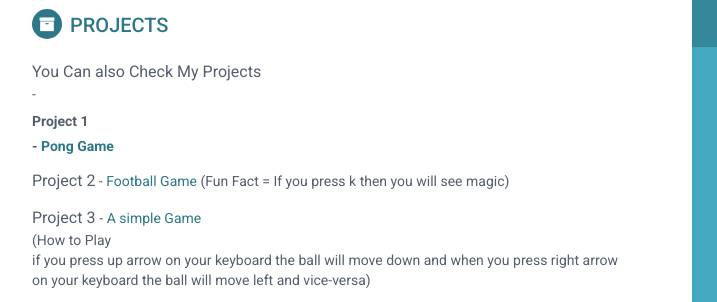
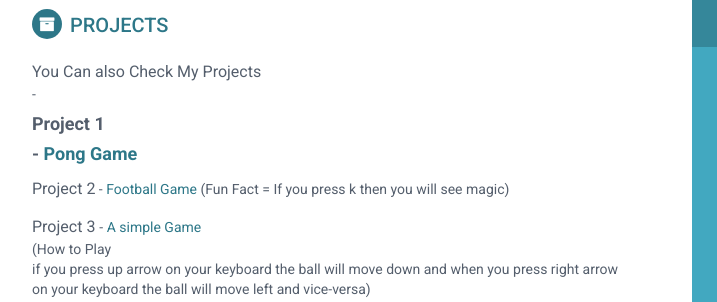
Before and after one commit to Ayush-kumar-2007/Ayush-kumar-2007.github.io, a plain HTML site: page index.html in a window 1280 px wide. Shown: the part 341-643 px from the top of the page, 188-905 px from the left. Drawn offline with nearby package versions, Linux system fonts and the light colour scheme; files that its build step writes are made by us from their sources.

Commit message:
Update index.html

```diff
--- a/index.html
+++ b/index.html
@@ -80,7 +80,7 @@
             <section class="section projects-section">
                 <h2 class="section-title"><i class="fa fa-archive"></i>Projects</h2>
                 <div class="item">
-                    <span class="project-title">You Can also Check My Projects</span> <br> - <span class="project-tagline"> <h5>Project 1<h5> - <a href="https://studio.code.org/projects/gamelab/sIi-Jqfs41aet7sMXX2eNyob5i8019ndGOObF922ohw" target="blank">Pong Game</a></span>
+                    <span class="project-title">You Can also Check My Projects</span> <br> - <span class="project-tagline"> <h4>Project 1<h4> - <a href="https://studio.code.org/projects/gamelab/sIi-Jqfs41aet7sMXX2eNyob5i8019ndGOObF922ohw" target="blank">Pong Game</a></span>
 
                 </div><!--//item-->
 
```
